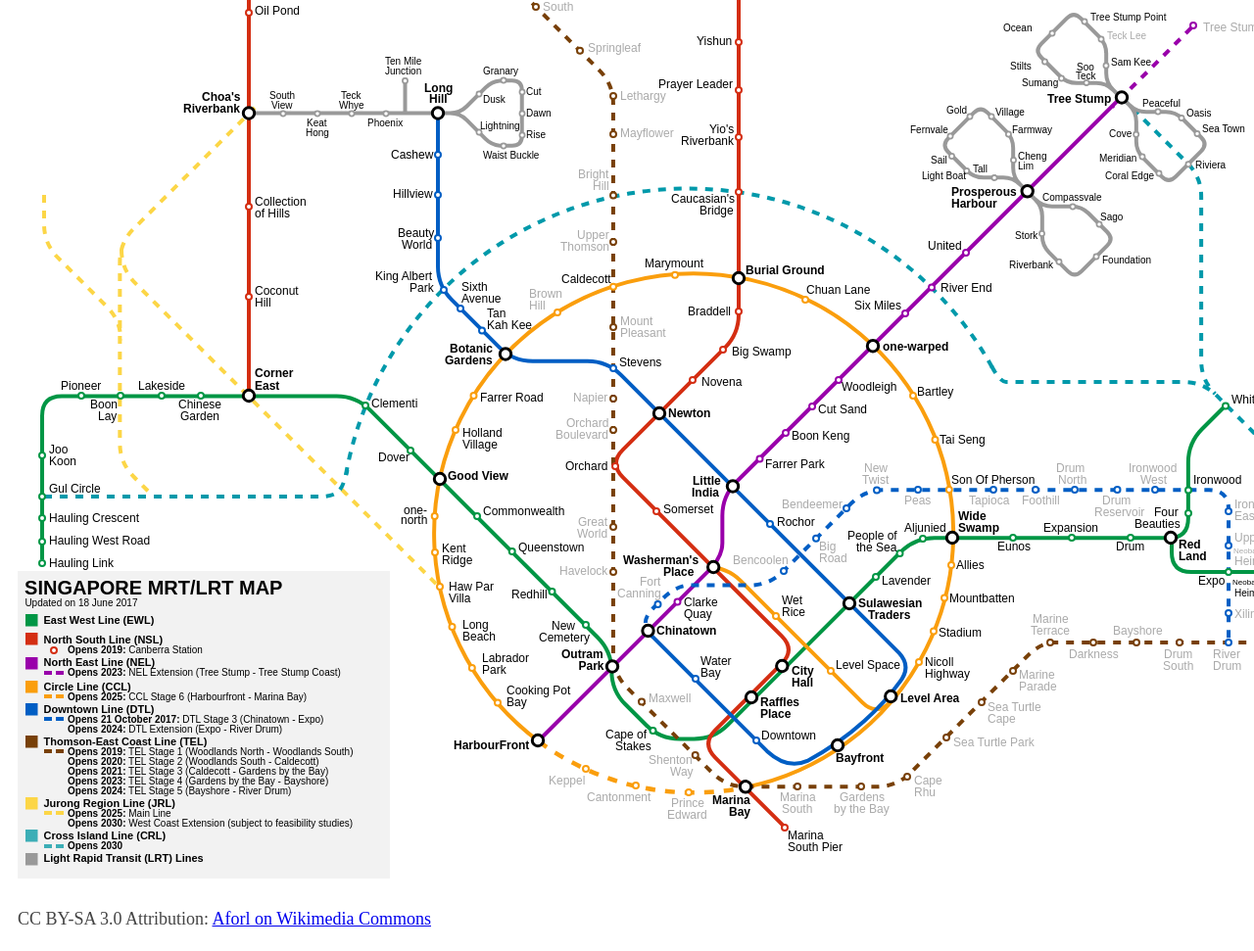
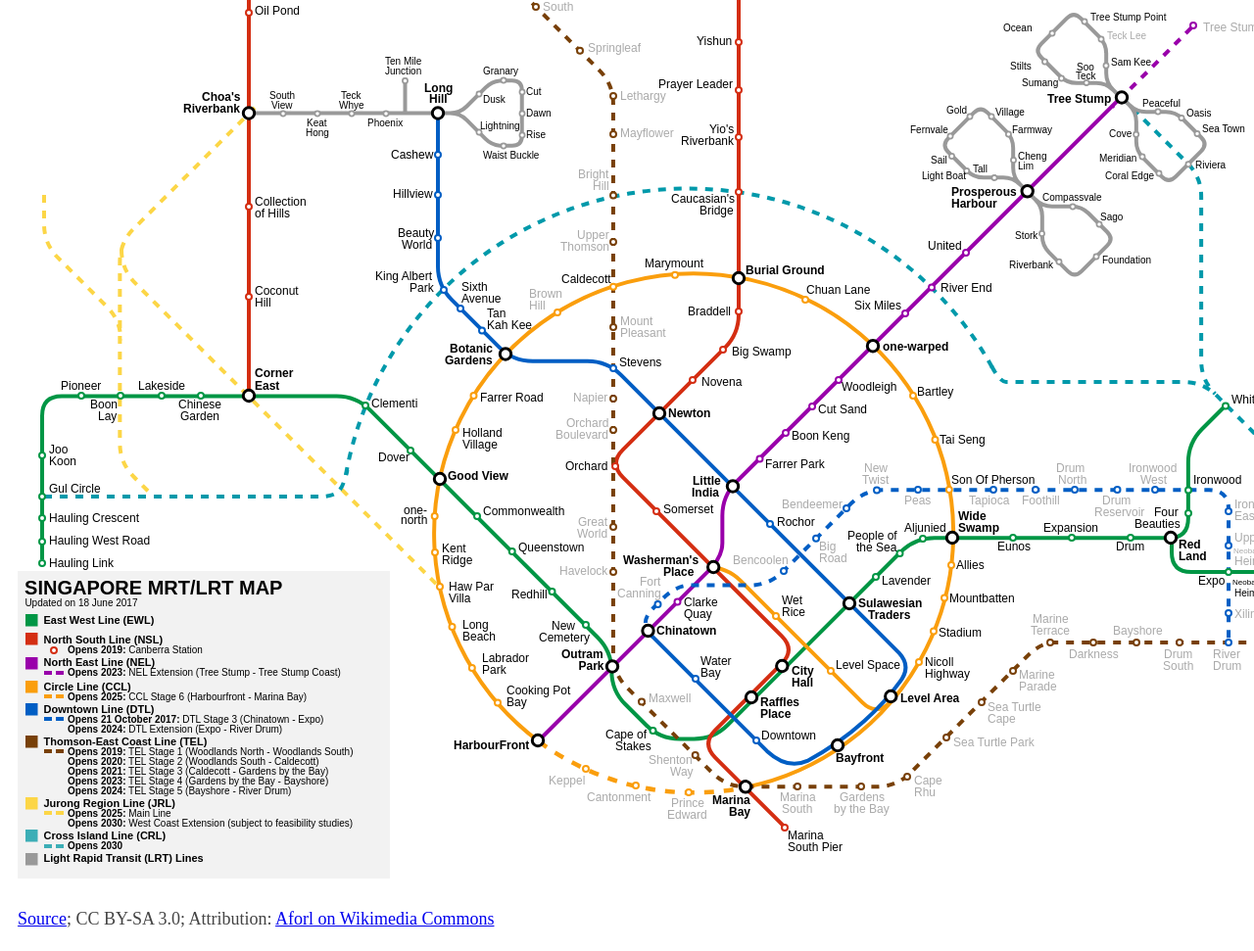
Before and after one commit to rahulg/singapore-mrt-lrt-translated, a plain HTML site: page index.html in a window 1280 px wide. Shown: the part 201-1172 px from the top of the page at 98% size. Drawn offline with Linux system fonts and the light colour scheme.

Commit message:
add source link to footer.

```diff
--- a/index.html
+++ b/index.html
@@ -27,9 +27,9 @@
         <h1>Singapore MRT/LRT Map: Translated</h1>
     </header>
 	<img src="map.svg">
-	<section>
-		<p>CC BY-SA 3.0 Attribution: <a href="https://commons.wikimedia.org/wiki/User:Aforl">Aforl on Wikimedia Commons</a></p>
-	</section>
+	<footer>
+		<p><a href="https://github.com/rahulg/singapore-mrt-lrt-translated">Source</a>; CC BY-SA 3.0; Attribution: <a href="https://commons.wikimedia.org/wiki/User:Aforl">Aforl on Wikimedia Commons</a></p>
+	</footer>
 	<script>
 	  (function(i,s,o,g,r,a,m){i['GoogleAnalyticsObject']=r;i[r]=i[r]||function(){
 	  (i[r].q=i[r].q||[]).push(arguments)},i[r].l=1*new Date();a=s.createElement(o),
```
